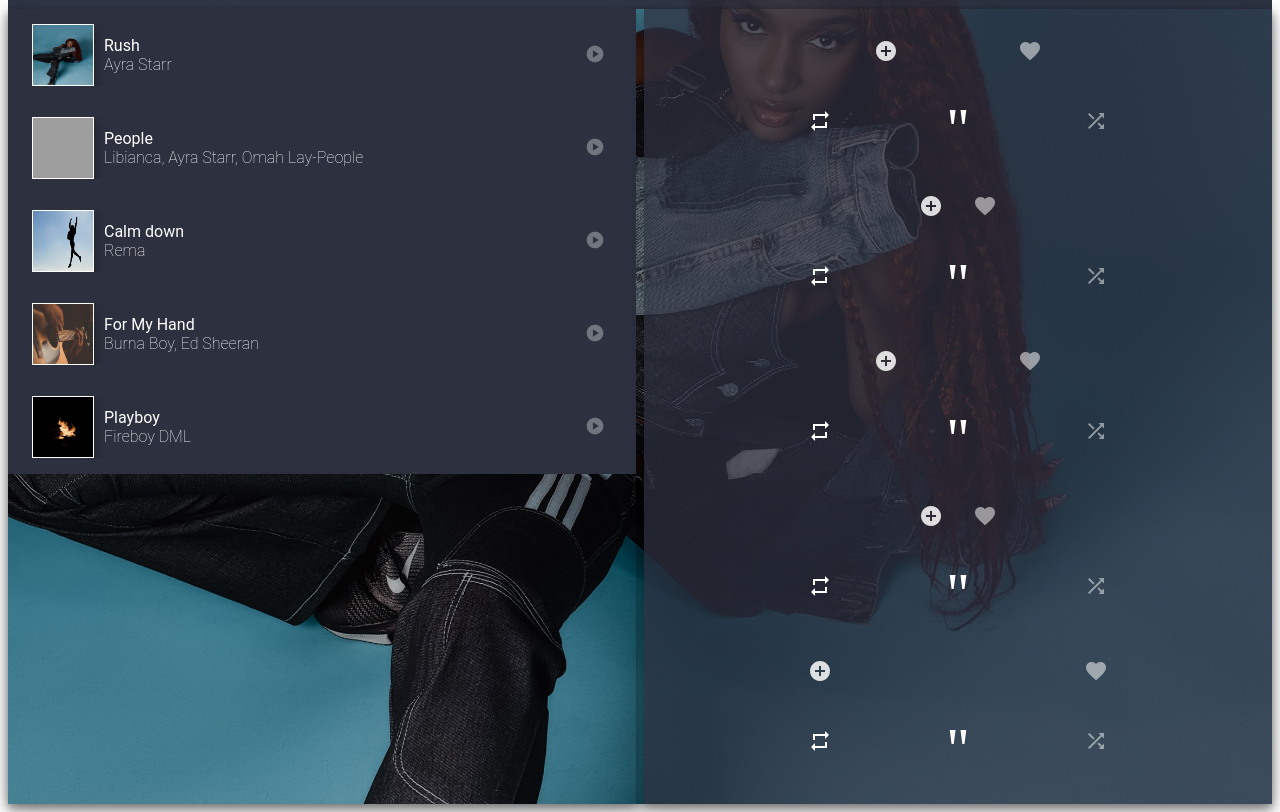
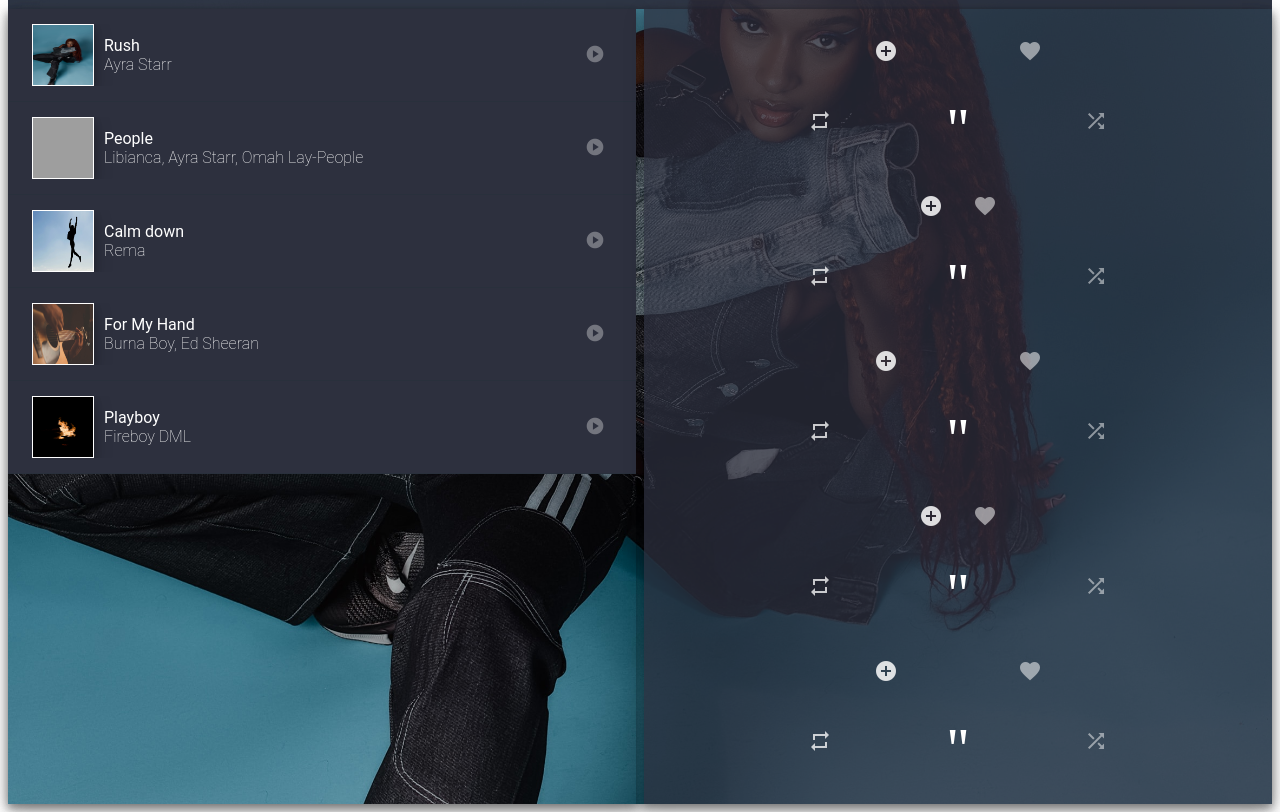
Before and after one commit to SofiaHjerpe/lexicon-mediaplayer, a plain HTML site: page playlist.html in a window 1280 px wide. Shown: the part 59-871 px from the top of the page. Drawn offline with Linux system fonts and the light colour scheme; grey boxes are pictures that could not be loaded.

Commit message:
add style for icons, fix margins

```diff
--- a/style.css
+++ b/style.css
@@ -17,6 +17,9 @@ nav > div {
   margin-top: 0;
   padding-inline: 0;
   padding: 0;
+}
+#rewind {
+  color: #ffffffc4;
 }
 .nav-button .material-icons {
   font-size: 30px;
@@ -51,12 +54,7 @@ section > div > p:nth-child(2) {
   background-color: #2d303e;
   width: 100%;
 }
-.song-play4 {
-  display: flex;
-  flex-direction: row;
-  width: 300px;
-  justify-content: space-between;
-}
+
 .play-row > .material-icons {
   color: #fff;
   font-size: 24px;
@@ -97,7 +95,7 @@ button {
 .song-play2,
 .song-play3,
 .song-play4 {
-  color: #fff;
+  color: #ffffffdb;
   display: flex;
   flex-direction: row;
   gap: 60px;
```
Also changed, not shown: playlist.html (+2 -0 lines), 1 other file.
